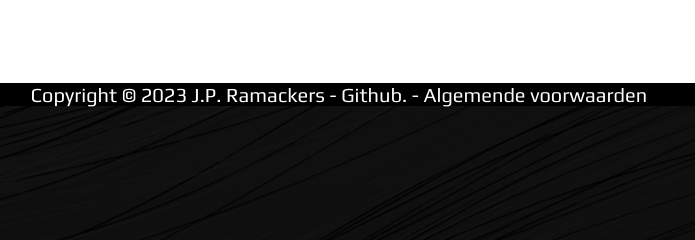
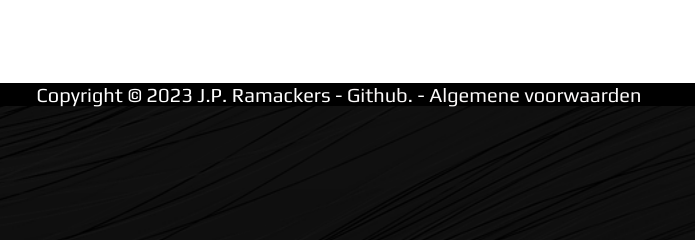
Before and after one commit to ramackersjp/Taxi-Itax, a plain HTML site: page index.html in a window 1280 px wide. Shown: the part 489-729 px from the top of the page, 301-996 px from the left. Drawn offline with Linux system fonts and the light colour scheme.

Commit message:
Changed footer (algemene voorwaarden)

```diff
--- a/index.html
+++ b/index.html
@@ -46,7 +46,7 @@
 
     <button class="button" style="vertical-align:middle"><span><a href="tel:+31616095201" title="Nu bellen">Bel itax</a></span></button>
 
-    <footer>Copyright &copy; <script>document.write(new Date().getFullYear())</script> J.P. Ramackers - <a href="https://github.com/ramackersjp" target="_blank">Github</a>. - <a href="downloads/voorwaarden.pdf">Algemende voorwaarden</a> </footer>
+    <footer>Copyright &copy; <script>document.write(new Date().getFullYear())</script> J.P. Ramackers - <a href="https://github.com/ramackersjp" target="_blank">Github</a>. - <a href="downloads/voorwaarden.pdf">Algemene voorwaarden</a> </footer>
     </block>
 </body>
 </html>
```
